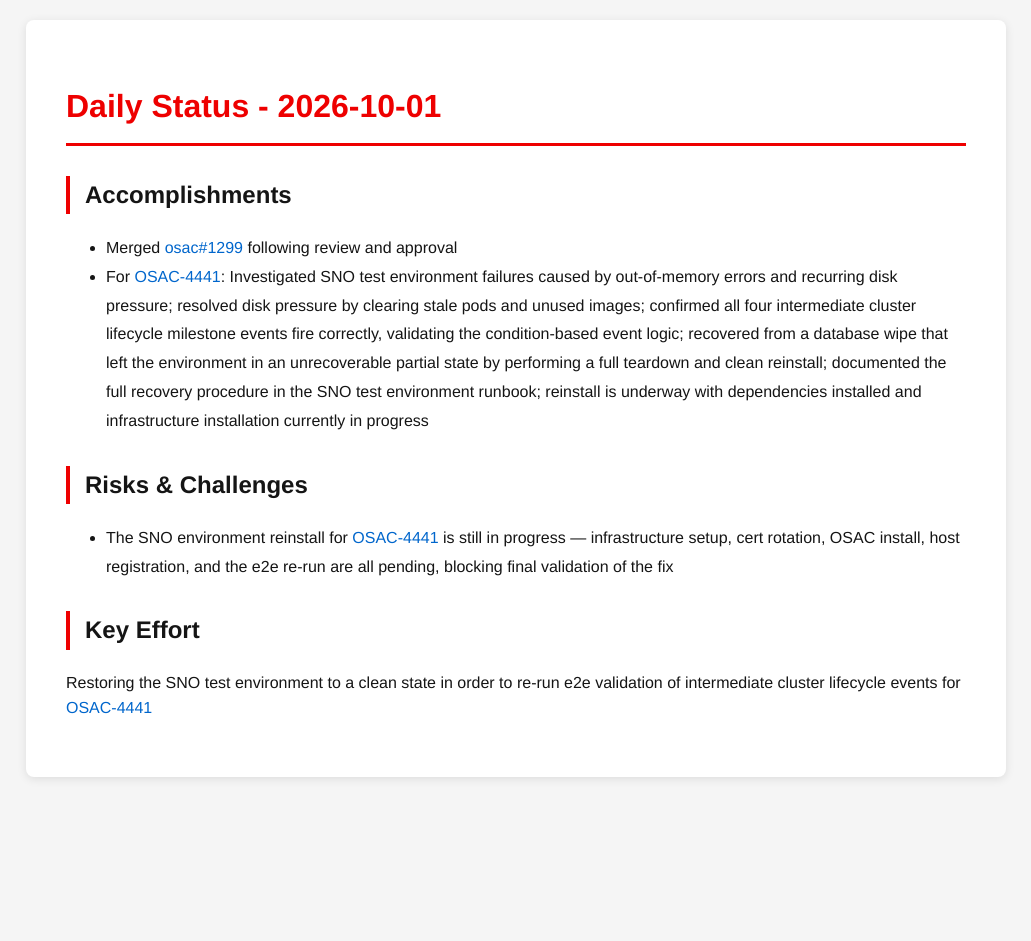
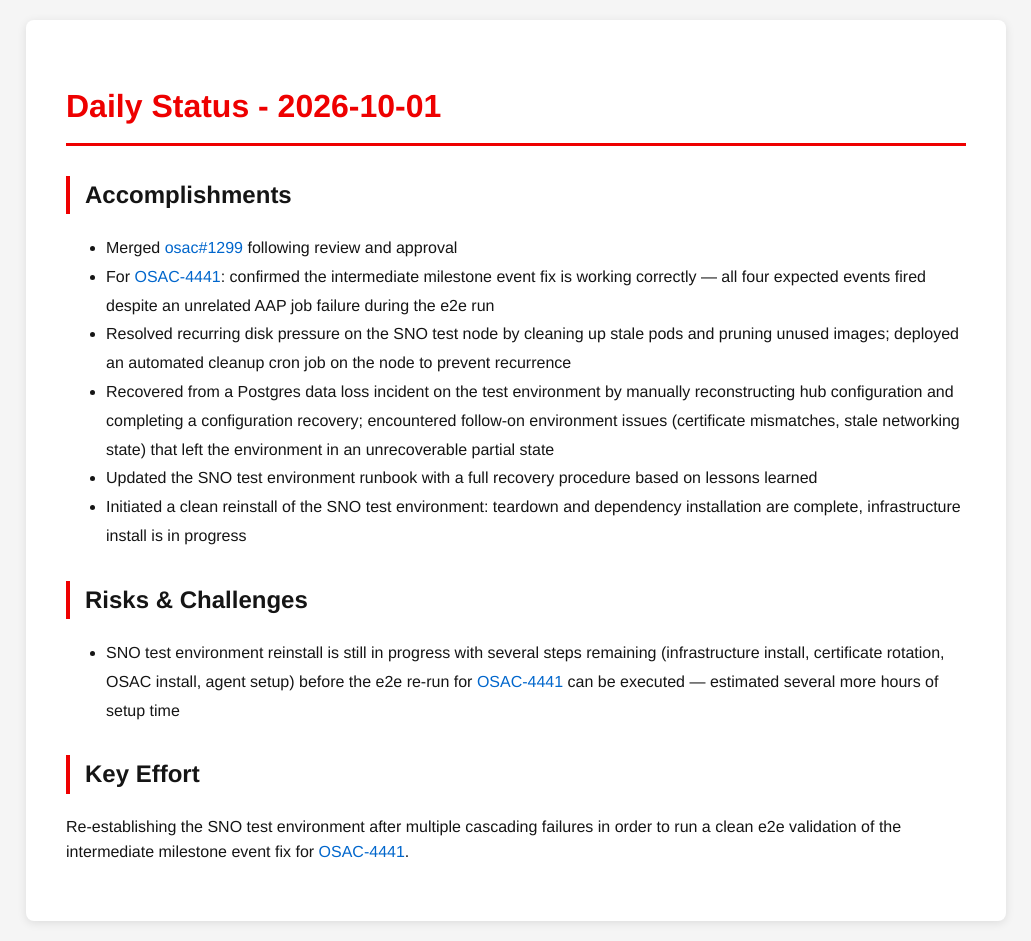
Before and after one commit to tzvatot/daily-status, a Jekyll site: the page built from 2026-10-01.md, in a window 1280 px wide. Shown: the whole page, without its empty margins (124-1155 px from the left). Built offline with Jekyll 4.4.1, drawn with Linux system fonts in a browser that asks for light colours; before the commit the page ends 900 px from its top, so only the background shows below that.

Commit message:
Daily status update - 2026-10-01

```diff
--- a/2026-10-01.md
+++ b/2026-10-01.md
@@ -8,10 +8,14 @@
 
 ## Accomplishments
 - Merged [osac#1299](https://github.com/osac-project/osac/pull/1299) following review and approval
-- For [OSAC-4441](https://redhat.atlassian.net/browse/OSAC-4441): Investigated SNO test environment failures caused by out-of-memory errors and recurring disk pressure; resolved disk pressure by clearing stale pods and unused images; confirmed all four intermediate cluster lifecycle milestone events fire correctly, validating the condition-based event logic; recovered from a database wipe that left the environment in an unrecoverable partial state by performing a full teardown and clean reinstall; documented the full recovery procedure in the SNO test environment runbook; reinstall is underway with dependencies installed and infrastructure installation currently in progress
+- For [OSAC-4441](https://redhat.atlassian.net/browse/OSAC-4441): confirmed the intermediate milestone event fix is working correctly — all four expected events fired despite an unrelated AAP job failure during the e2e run
+- Resolved recurring disk pressure on the SNO test node by cleaning up stale pods and pruning unused images; deployed an automated cleanup cron job on the node to prevent recurrence
+- Recovered from a Postgres data loss incident on the test environment by manually reconstructing hub configuration and completing a configuration recovery; encountered follow-on environment issues (certificate mismatches, stale networking state) that left the environment in an unrecoverable partial state
+- Updated the SNO test environment runbook with a full recovery procedure based on lessons learned
+- Initiated a clean reinstall of the SNO test environment: teardown and dependency installation are complete, infrastructure install is in progress
 
 ## Risks & Challenges
-- The SNO environment reinstall for [OSAC-4441](https://redhat.atlassian.net/browse/OSAC-4441) is still in progress — infrastructure setup, cert rotation, OSAC install, host registration, and the e2e re-run are all pending, blocking final validation of the fix
+- SNO test environment reinstall is still in progress with several steps remaining (infrastructure install, certificate rotation, OSAC install, agent setup) before the e2e re-run for [OSAC-4441](https://redhat.atlassian.net/browse/OSAC-4441) can be executed — estimated several more hours of setup time
 
 ## Key Effort
-Restoring the SNO test environment to a clean state in order to re-run e2e validation of intermediate cluster lifecycle events for [OSAC-4441](https://redhat.atlassian.net/browse/OSAC-4441)
+Re-establishing the SNO test environment after multiple cascading failures in order to run a clean e2e validation of the intermediate milestone event fix for [OSAC-4441](https://redhat.atlassian.net/browse/OSAC-4441).
```
